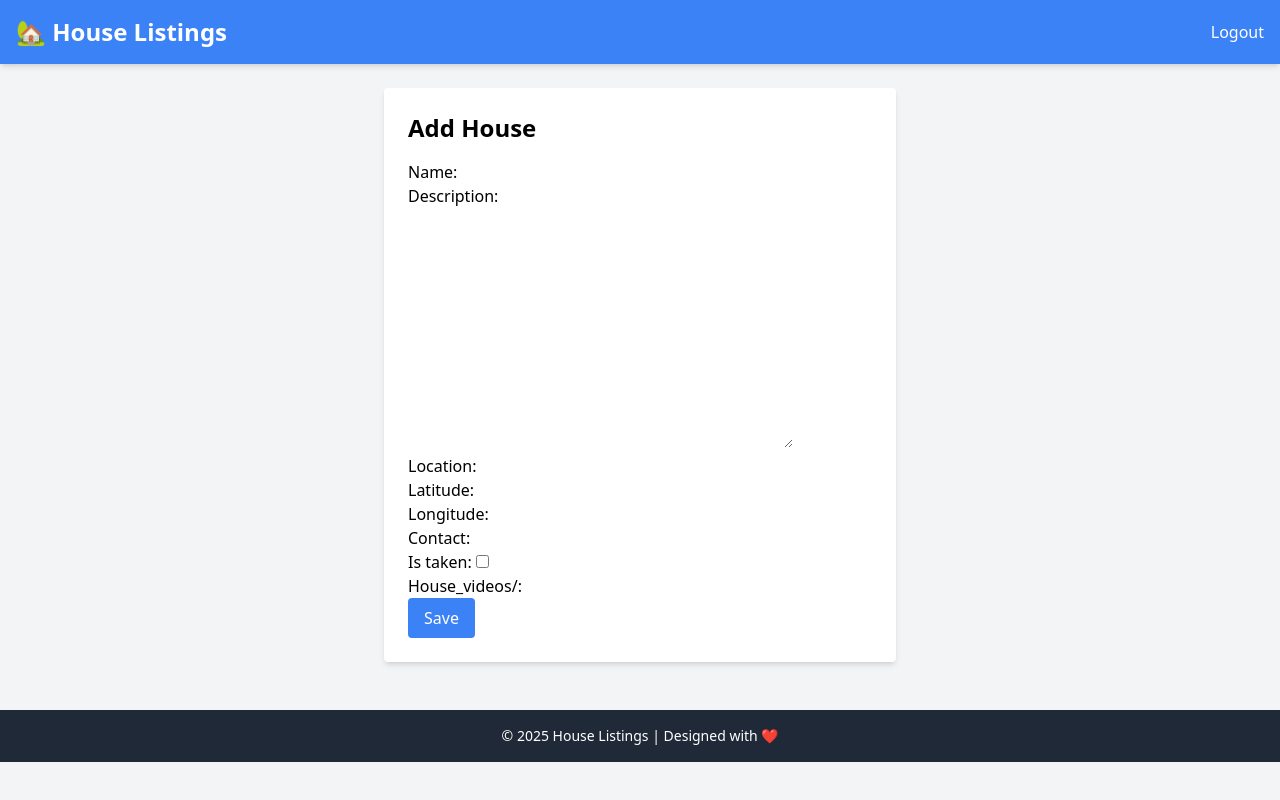
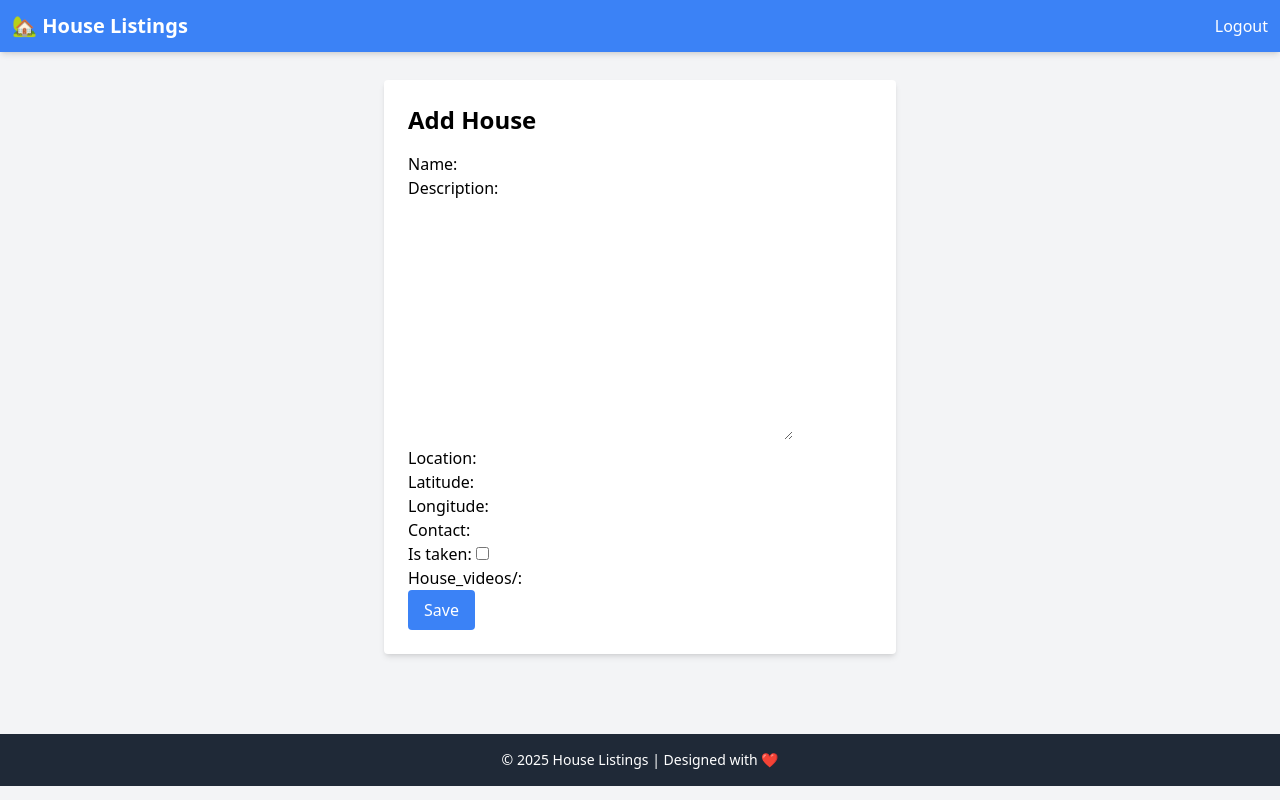
Before and after one commit to Newton-Shivachi/portalhome, a Django app: page /add/ in a window 1280 px wide. Run offline with Django 5.2, Linux system fonts and the light colour scheme; a user stored in the database is signed in; some libraries are stand-ins or nearby versions.

Commit message:
Update base.html

```diff
--- a/houses/templates/base.html
+++ b/houses/templates/base.html
@@ -16,10 +16,10 @@
 </head>
 <body class="bg-gray-100">
 
-    <!-- Navigation Bar -->
-    <nav class="bg-blue-500 p-4 text-white shadow-md">
-        <div class="container mx-auto flex justify-between items-center">
-            <a href="{% url 'house_list' %}" class="text-2xl font-bold">🏡 House Listings</a>
+    <!-- Navigation Bar (Fixed at the Top) -->
+    <nav class="bg-blue-500 p-3 text-white shadow-md fixed w-full top-0 z-50">
+        <div class="max-w-screen-xl mx-auto flex justify-between items-center">
+            <a href="{% url 'house_list' %}" class="text-xl font-bold">🏡 House Listings</a>
 
             <ul class="flex space-x-4">
                 {% if user.is_authenticated %}
@@ -32,14 +32,14 @@
         </div>
     </nav>
 
-    <!-- Main Content -->
-    <div class="w-full max-w-screen-xl mx-auto px-4 py-6">
+    <!-- Main Content (No Extra Margins) -->
+    <div class="w-full max-w-screen-xl mx-auto px-4 py-20">
         {% block content %}
         {% endblock %}
     </div>
 
     <!-- Footer -->
-    <footer class="bg-gray-800 text-white text-center p-4 mt-6 text-sm">
+    <footer class="bg-gray-800 text-white text-center p-4 text-sm">
         <p>© 2025 House Listings | Designed with ❤️</p>
     </footer>
 
```
